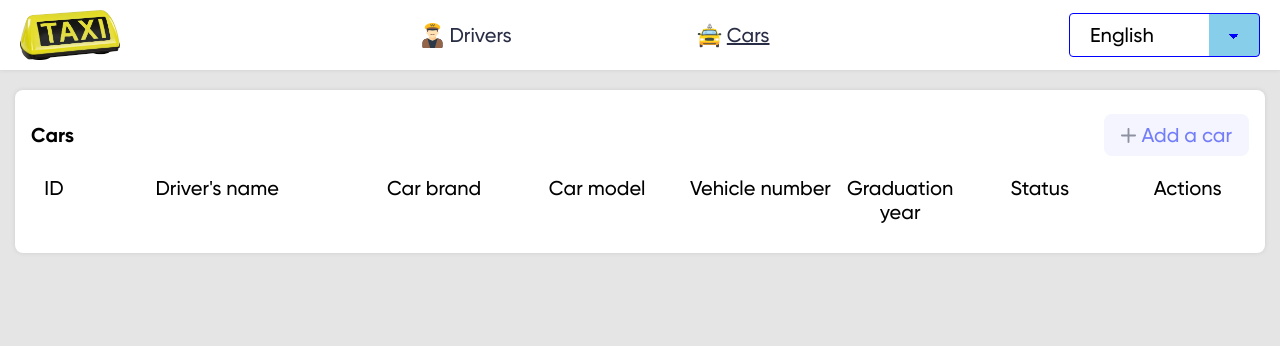
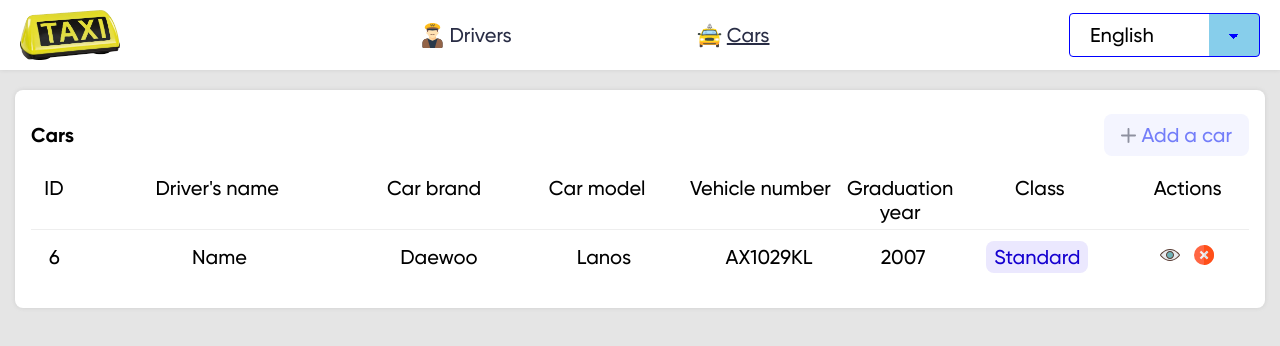
Before and after one commit to quarentyne/table-app, a React (Create React App) app: page /car in a window 1280 px wide. Shown: the top 346 px of the page. Built offline with nearby package versions, Linux system fonts and the light colour scheme.

Commit message:
car element

```diff
--- a/src/components/addCarForm/AddCarForm.tsx
+++ b/src/components/addCarForm/AddCarForm.tsx
@@ -65,8 +65,8 @@ export const AddCarForm = ({onHandler}: IAddCarForm) => {
       <select id="carsClass" name="carsClass" defaultValue={carsClass} onChange={(e) => setCarsClass(e.target.value)}>
         <option value='econom'>{carLang.statuses.econom}</option>
         <option value='eco'>{carLang.statuses.eco}</option>
+        <option value='standart'>{carLang.statuses.standart}</option>
         <option value='bussiness'>{carLang.statuses.bussiness}</option>
-        <option value='standart'>{carLang.statuses.standart}</option>
       </select>
       <FormButtons onHandler={() => {
           onHandler();
--- /dev/null
+++ b/src/components/car/Car.tsx
@@ -0,0 +1,108 @@
+import { ReactElement, useState } from "react";
+import { IAddCar, ILanguage, ILanguageActions, ILanguageCar } from "../../constants/languages";
+import { useTypedSelector } from "../../hooks/useTypedSelector";
+import tableClasses from '../../scss/CarsTable.module.scss';
+import { Actions } from "../actions/Actions";
+import { carClassesByClass } from "./CarClasses";
+import carClasses from './CarClasses.module.scss';
+import carPageClasses from '../../pages/car/Carpage.module.scss';
+import carFormClasses from '../addCarForm/AddCarForm.module.scss';
+import { FormButtons } from "../formButtons/FormButtons";
+
+
+interface ICar{
+  car: {
+    model: string,
+    mark: string,
+    year: number,
+    number: string,
+    driver_id: number,
+    status: {
+      title: string,
+      code: string,
+    },
+  };
+};
+
+export const Car = ({ car }: ICar): ReactElement => {
+  const language: ILanguage = useTypedSelector(lang => lang.language.language);
+  const menuLang: ILanguageActions = language.actions;
+  const carLang: ILanguageCar = language.car;
+  const formLang: IAddCar = language.addCar;
+
+  const [mark, setMark] = useState(car.mark);
+  const [model, setModel] = useState(car.model);
+  const [number, setNumber] = useState(car.number);
+  const [year, setYear] = useState(car.year);
+  const [carsClass, setCarsClass] = useState(car.status.code);
+  const [isEdit, setIsEdit] = useState(false);
+  const [isEditClass, setIsEditClass] = useState(false);
+
+
+  const namePattern = '[a-zA-Z]{2,}';
+  const numberPattern = '[A-Z]{2}[0-9]{4}[A-Z]{2}';
+  const yearPatter = '([1][9][6-9][0-9]|[2][0-2][0-9]{2})';
+
+  const cancelHandler = () => {
+    setMark(car.mark);
+    setModel(car.model);
+    setNumber(car.number);
+    setYear(car.year);
+    setCarsClass(car.status.code);
+    setIsEdit(false);
+    setIsEditClass(false);
+  };
+
+  return (
+    <>
+      <ul className={tableClasses.cars_table + ' ' + tableClasses.cars_table_element}>
+        <li>{car.driver_id}</li>
+        <li>Name</li>
+        <li onClick={() => setIsEdit(true)}>{mark}</li>
+        <li onClick={() => setIsEdit(true)}>{model}</li>
+        <li onClick={() => setIsEdit(true)}>{number}</li>
+        <li onClick={() => setIsEdit(true)}>{year}</li>
+        <li onClick={() => setIsEditClass(true)}><span className={carClasses.preview + ' ' + carClassesByClass[carsClass]}>{carLang.statuses[carsClass]}</span></li>
+        <li><Actions eyeText={menuLang.drivers} deleteText={menuLang.delete} /></li>
+      </ul>
+      <div className={carPageClasses.wrapper} style={isEdit ? {display: 'block'} : {display: 'none'}}>
+        <form className={carFormClasses.add_car_form} onSubmit={(e) => {
+          e.preventDefault();
+          setIsEdit(false);
+          console.log({
+            model: model,
+            mark: mark,
+            year: year,
+            number: number,
+          });
+        }}>
+          <input type='text' required pattern={namePattern} placeholder={formLang.mark} value={mark} onChange={(e) => setMark(e.target.value)} />
+          <input type='text' required pattern={namePattern} placeholder={formLang.model} value={model} onChange={(e) => setModel(e.target.value)} />
+          <input type='text' required pattern={numberPattern} placeholder={formLang.number} value={number} onChange={(e) => setNumber(e.target.value)} />
+          <input type='text' required pattern={yearPatter} placeholder={formLang.year} value={year} onChange={(e) => setYear(Number(e.target.value))} />
+          <FormButtons onHandler={() => {
+              cancelHandler();
+            }}/>
+        </form>
+      </div>
+      <div className={carPageClasses.wrapper} style={isEditClass ? {display: 'block'} : {display: 'none'}}>
+        <form className={carFormClasses.add_car_form} onSubmit={(e) => {
+          e.preventDefault();
+          setIsEditClass(false);
+          console.log(carsClass);
+        }}>
+          <label htmlFor="carsClass">{formLang.status}</label>
+          <select id="carsClass" name="carsClass" defaultValue={carsClass} onChange={(e) => setCarsClass(e.target.value)}>
+            <option value='econom'>{carLang.statuses.econom}</option>
+            <option value='eco'>{carLang.statuses.eco}</option>
+            <option value='standart'>{carLang.statuses.standart}</option>
+            <option value='bussiness'>{carLang.statuses.bussiness}</option>
+          </select>
+          <FormButtons onHandler={() => {
+              cancelHandler();
+            }}/>
+        </form>
+      </div>
+    </>
+  );
+};
--- /dev/null
+++ b/src/components/car/CarClasses.module.scss
@@ -0,0 +1,30 @@
+.preview {
+  width: 120px;
+  height: 24px;
+  padding: 4px 8px;
+  border-radius: 8px;
+
+  &__econom {
+    color: #c1b124;
+    background: #f8f9eb;
+  }
+
+  &__standart {
+    color: #1500d0;
+    background: #ebe8fe;
+  }
+
+  &__bussiness {
+    color: #852292;
+    background: #e1d5e9;
+  }
+
+  &__eco {
+    color: #26C124;
+    background: #EBF9EB;
+  }
+}
+
+.status_changer {
+  border-radius: 40px;
+}
--- /dev/null
+++ b/src/components/car/CarClasses.ts
@@ -0,0 +1,16 @@
+import classes from './CarClasses.module.scss';
+
+interface ICarClasses{
+  econom: string;
+  standart: string;
+  bussiness: string;
+  eco: string;
+  [index: string]: string;
+}
+
+export const carClassesByClass: ICarClasses = {
+  econom: classes.preview__econom,
+  standart: classes.preview__standart,
+  bussiness: classes.preview__bussiness,
+  eco: classes.preview__eco,
+};
--- a/src/constants/languages.ts
+++ b/src/constants/languages.ts
@@ -113,7 +113,7 @@ export const languages: ILanguages = {
       model: 'Модель автомобиля',
       number: 'Номер автомобиля',
       year: 'Год выпуска',
-      status: 'Статус',
+      status: 'Класс',
       actions: 'Действия',
       statuses: {
         eco: 'Эко',
@@ -170,7 +170,7 @@ export const languages: ILanguages = {
       model: 'Модель автомобіля',
       number: 'Номер автомобіля',
       year: 'Рік випуску',
-      status: 'Статус',
+      status: 'Клас',
       actions: 'Дії',
       statuses: {
         eco: 'Еко',
@@ -227,7 +227,7 @@ export const languages: ILanguages = {
       model: 'Car model',
       number: 'Vehicle number',
       year: 'Graduation year',
-      status: 'Status',
+      status: 'Class',
       actions: 'Actions',
       statuses: {
         eco: 'Eco',
@@ -284,7 +284,7 @@ export const languages: ILanguages = {
       model: 'Auto Model',
       number: 'Fahrzeugnummer',
       year: 'Abschlussjahr',
-      status: 'Status',
+      status: 'Klasse',
       actions: 'Aktionen',
       statuses: {
         eco: 'Öko',
--- a/src/pages/car/Carpage.tsx
+++ b/src/pages/car/Carpage.tsx
@@ -5,6 +5,19 @@ import classes from "./Carpage.module.scss";
 import add from "../../assets/add.svg";
 import { CarsTableHeader } from "../../components/carsTableHeader/CarsTableHeader";
 import { AddCarForm } from "../../components/addCarForm/AddCarForm";
+import { Car } from "../../components/car/Car";
+
+const car = {
+  model: 'Lanos',
+	mark: 'Daewoo',
+	year: 2007,
+	number: 'AX1029KL',
+	driver_id: 6,
+	status: {
+    title: 'Стандарт',
+    code: 'standart',
+  },
+}
 
 export const Carpage: FC = () => {
   const menuLang: ILanguageMenu = useTypedSelector(lang => lang.language.language.menu);
@@ -20,6 +33,9 @@ export const Carpage: FC = () => {
           <img src={add} width={15} height={15} alt="add" className={classes.add}/>{menuLang.addCar}
         </button></div>
       <CarsTableHeader />
+
+      <Car car={car} />
+
       <div className={classes.wrapper} style={isVisibleForm ? {display: 'block'} : {display: 'none'}}>
         <AddCarForm onHandler={() => setIsVisibleForm(false)} />
       </div>
```
